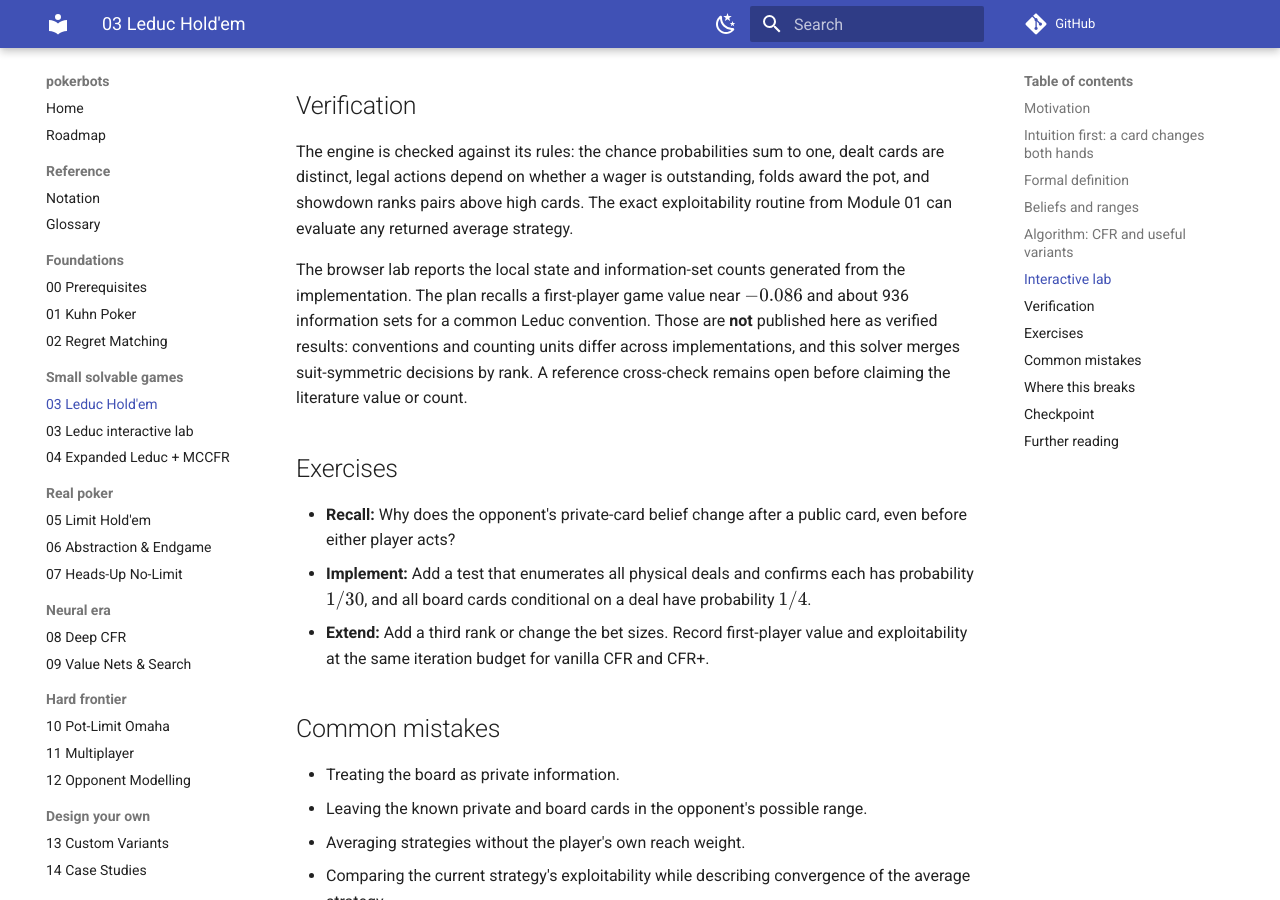
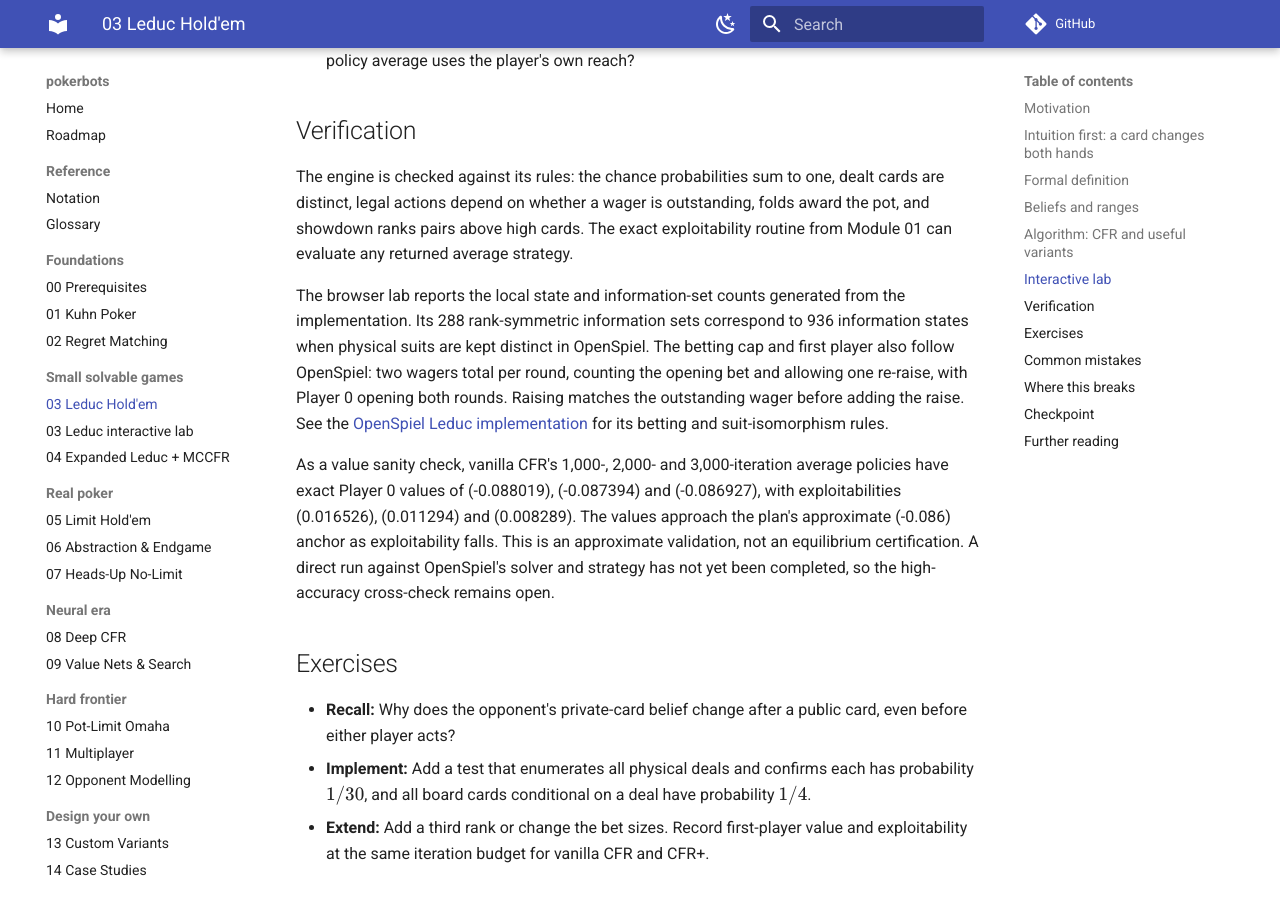
Before and after one commit to heisenberg5869/pokerbots.github.io, an MkDocs documentation site: the page built from docs/modules/03_leduc.md, in a window 1280 px wide and 900 px high, scrolled down 2796 px. Built offline with MkDocs 1.6.1 and Material for MkDocs 9.7.7, drawn with Linux system fonts in a browser that asks for light colours; comment, search, counter and statistics services are not loaded; some of the changed text lies outside the part shown.

Commit message:
Align Leduc rules with OpenSpiel reference

```diff
--- a/docs/demos/leduc_lab.html
+++ b/docs/demos/leduc_lab.html
@@ -259,8 +259,8 @@
 let gameState=null,sessionRows=[],handCount=0;
 function newGame(){const d=[0,1,2,3,4,5].sort(()=>Math.random()-.5);gameState={cards:d.slice(0,2),board:null,round:0,player:0,history:"",bets:[0,0],contrib:[1,1],raises:0,pending:false,terminal:false,actions:[]};handCount++;$("play-result").textContent="";botLoop();renderPlay()}
 function legal(s){if(s.pending)return s.raises<2?["f","c","r"]:["f","c"];return ["c","b"]}
-function childAction(s,a){const p=s.player,o=1-p;s.actions.push({player:p,action:a,round:s.round,history:s.history,board:s.board,cards:[...s.cards]});s.history+=a;if(a==="f"){s.terminal=true;s.folder=p;return}if(a==="b"||a==="r"){const amount=s.round===0?2:4;s.bets[p]+=amount;s.contrib[p]+=amount;s.player=o;s.pending=true;s.raises=a==="b"?0:s.raises+1;return}if(a==="c"&&s.pending){const amount=s.bets[o]-s.bets[p];s.bets[p]+=amount;s.contrib[p]+=amount;closeRound(s);return}if(a==="c"&&s.history.endsWith("cc")){closeRound(s);return}s.player=o;s.pending=false}
-function closeRound(s){if(s.round===0){s.round=1;s.history+="/";const rem=[0,1,2,3,4,5].filter(c=>!s.cards.includes(c));s.board=rem[Math.floor(Math.random()*rem.length)];s.bets=[0,0];s.raises=0;s.pending=false;s.player=1}else{s.terminal=true}}
+function childAction(s,a){const p=s.player,o=1-p;s.actions.push({player:p,action:a,round:s.round,history:s.history,board:s.board,cards:[...s.cards]});s.history+=a;if(a==="f"){s.terminal=true;s.folder=p;return}if(a==="b"||a==="r"){const raiseSize=s.round===0?2:4;const amount=a==="b"?raiseSize:s.bets[o]-s.bets[p]+raiseSize;s.bets[p]+=amount;s.contrib[p]+=amount;s.player=o;s.pending=true;s.raises=a==="b"?1:s.raises+1;return}if(a==="c"&&s.pending){const amount=s.bets[o]-s.bets[p];s.bets[p]+=amount;s.contrib[p]+=amount;closeRound(s);return}if(a==="c"&&s.history.endsWith("cc")){closeRound(s);return}s.player=o;s.pending=false}
+function closeRound(s){if(s.round===0){s.round=1;s.history+="/";const rem=[0,1,2,3,4,5].filter(c=>!s.cards.includes(c));s.board=rem[Math.floor(Math.random()*rem.length)];s.bets=[0,0];s.raises=0;s.pending=false;s.player=0}else{s.terminal=true}}
 function terminalPayoff(s){if(s.folder!==undefined)return s.folder===0?-s.contrib[0]:s.contrib[1];const ranks=s.cards.map(c=>Math.floor(c/2)),br=Math.floor(s.board/2),score=ranks.map(r=>r===br?10+r:1+r);if(score[0]===score[1])return (s.contrib[1]-s.contrib[0])/2;return score[0]>score[1]?s.contrib[1]:-s.contrib[0]}
 function playKey(player,history,round,board,cards){return keyOf(RANKS[Math.floor(cards[player]/2)],round?RANKS[Math.floor(board/2)]:"?",round,history)}
 function botLoop(){if(!gameState)return;while(!gameState.terminal&&gameState.player===1){const s=gameState,key=playKey(1,s.history,s.round,s.board,s.cards),actions=legal(s),p=probsAt($("play-variant").value,3,key,actions);let q=Math.random(),idx=p.findIndex((x,i)=>{q-=x;return q<0});if(idx<0)idx=actions.length-1;const action=actions[idx];childAction(s,action)}}
--- a/docs/modules/03_leduc.md
+++ b/docs/modules/03_leduc.md
@@ -14,7 +14,7 @@
 
 Leduc uses three ranks (J < Q < K), with two suits of each rank. Each player receives one private card. Players bet, one card is revealed to both, and then they bet again. A pair with the public rank beats any unpaired hand; otherwise the higher private rank wins. Suits only distinguish physical cards and do not break ties.
 
-The implementation uses one ante chip each, a two-chip bet size in round one, a four-chip bet size in round two, and a cap of two raises after the initial bet in each round. A check is `c`, a bet is `b`, a fold is `f`, and a raise is `r`; `c` means call when facing a wager. A round closes after two checks or a call. Player 0 acts first before the public card; player 1 acts first after it. These rules are fixed in `pokerbot/games/leduc.py` so experiments can reproduce them.
+The implementation uses one ante chip each, a two-chip bet size in round one, a four-chip bet size in round two, and a cap of two wagers per round (the opening bet and one re-raise), matching OpenSpiel's standard Leduc convention. A check is `c`, a bet is `b`, a fold is `f`, and a raise is `r`; `c` means call when facing a wager. A round closes after two checks or a call. Player 0 acts first in both rounds, as in OpenSpiel. These rules are fixed in `pokerbot/games/leduc.py` so experiments can reproduce them.
 
 ## Formal definition
 
@@ -74,7 +74,9 @@
 
 The engine is checked against its rules: the chance probabilities sum to one, dealt cards are distinct, legal actions depend on whether a wager is outstanding, folds award the pot, and showdown ranks pairs above high cards. The exact exploitability routine from Module 01 can evaluate any returned average strategy.
 
-The browser lab reports the local state and information-set counts generated from the implementation. The plan recalls a first-player game value near \(-0.086\) and about 936 information sets for a common Leduc convention. Those are **not** published here as verified results: conventions and counting units differ across implementations, and this solver merges suit-symmetric decisions by rank. A reference cross-check remains open before claiming the literature value or count.
+The browser lab reports the local state and information-set counts generated from the implementation. Its 288 rank-symmetric information sets correspond to 936 information states when physical suits are kept distinct in OpenSpiel. The betting cap and first player also follow OpenSpiel: two wagers total per round, counting the opening bet and allowing one re-raise, with Player 0 opening both rounds. Raising matches the outstanding wager before adding the raise. See the [OpenSpiel Leduc implementation](https://github.com/google-deepmind/open_spiel/blob/master/open_spiel/games/leduc_poker/leduc_poker.cc) for its betting and suit-isomorphism rules.
+
+As a value sanity check, vanilla CFR's 1,000-, 2,000- and 3,000-iteration average policies have exact Player 0 values of (-0.088019), (-0.087394) and (-0.086927), with exploitabilities (0.016526), (0.011294) and (0.008289). The values approach the plan's approximate (-0.086) anchor as exploitability falls. This is an approximate validation, not an equilibrium certification. A direct run against OpenSpiel's solver and strategy has not yet been completed, so the high-accuracy cross-check remains open.
 
 ## Exercises
 
```
Also changed, not shown: 4 other files.
